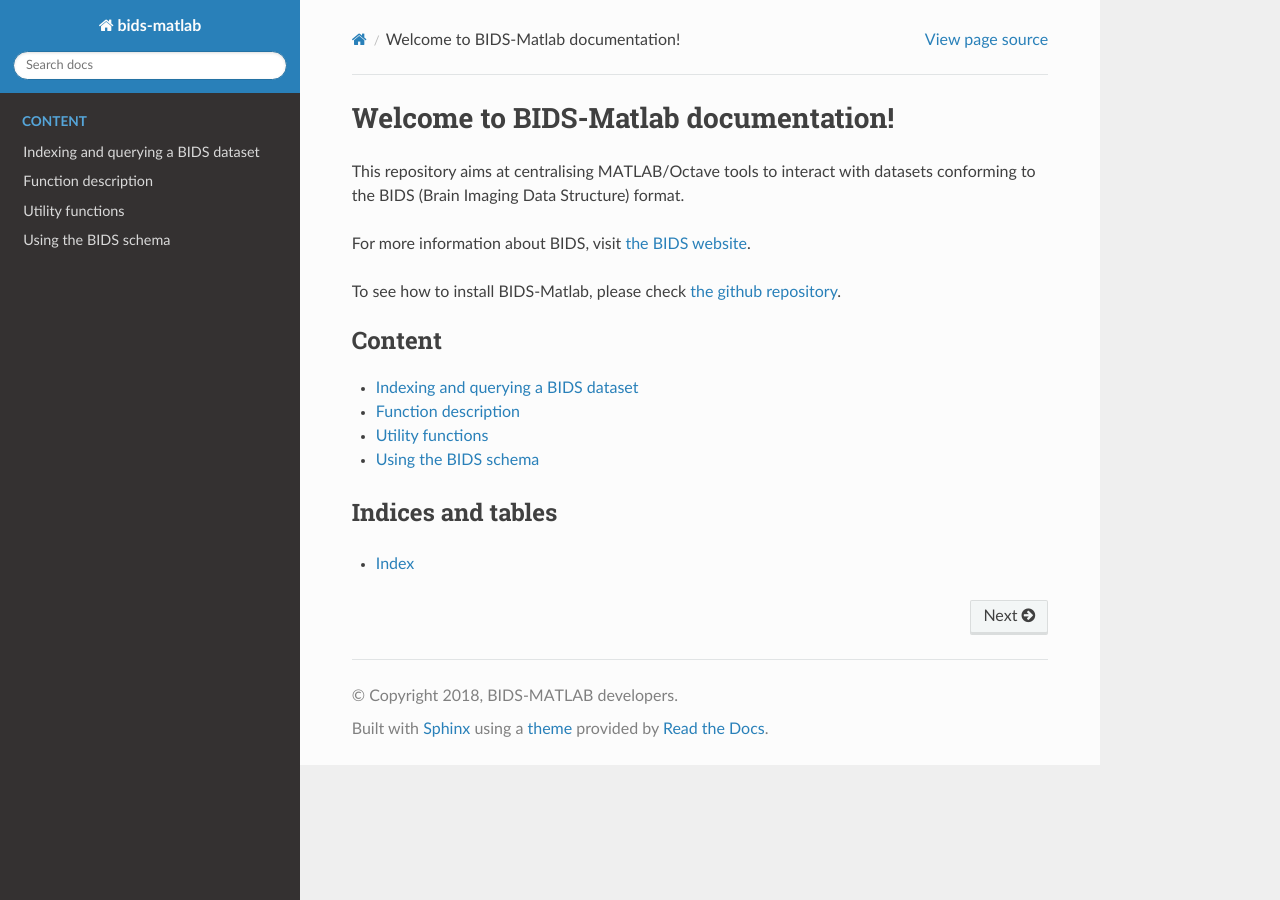
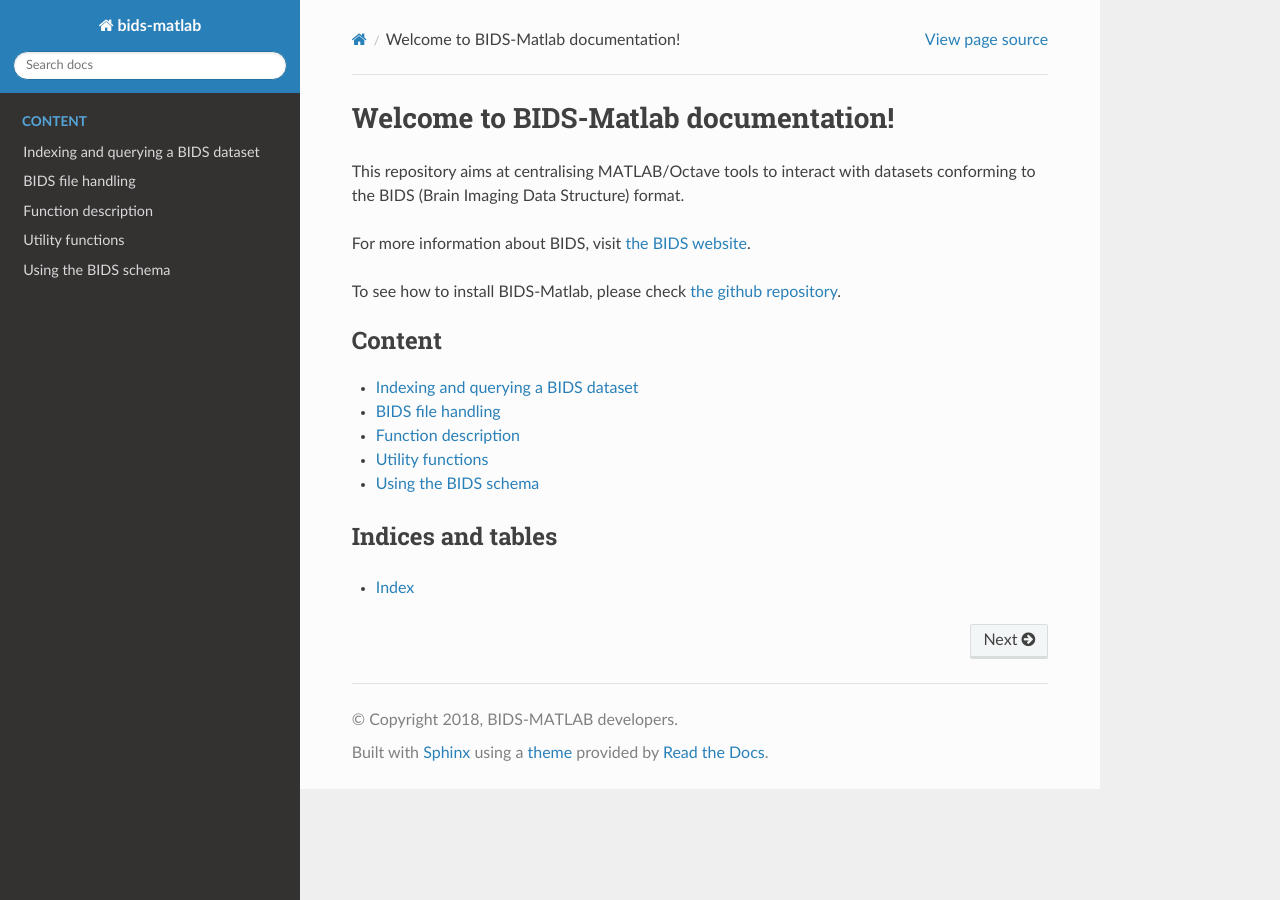
Before and after one commit to bids-standard/bids-matlab, a Sphinx documentation site: the page built from docs/source/index.rst, in a window 1280 px wide. Built offline with Sphinx 7.4.7 and the Read the Docs theme 2.0.0, drawn with Linux system fonts in a browser that asks for light colours.

```diff
--- /dev/null
+++ b/docs/source/file.rst
@@ -0,0 +1,7 @@
+BIDS file handling
+******************
+
+.. automodule:: +bids
+
+.. autoclass:: File
+    :members:
--- a/docs/source/function_description.rst
+++ b/docs/source/function_description.rst
@@ -3,8 +3,6 @@ Function description
 
 .. automodule:: +bids
 
-.. autofunction:: create_filename
-.. autofunction:: create_path
 .. autofunction:: derivatives_json
 
 .. autofunction:: init
--- a/docs/source/index.rst
+++ b/docs/source/index.rst
@@ -17,6 +17,7 @@ To see how to install BIDS-Matlab, please check
    :caption: Content
 
    layout_query
+   file
    function_description
    utility_functions
    schema
```
Also changed, not shown: 5 other files.
